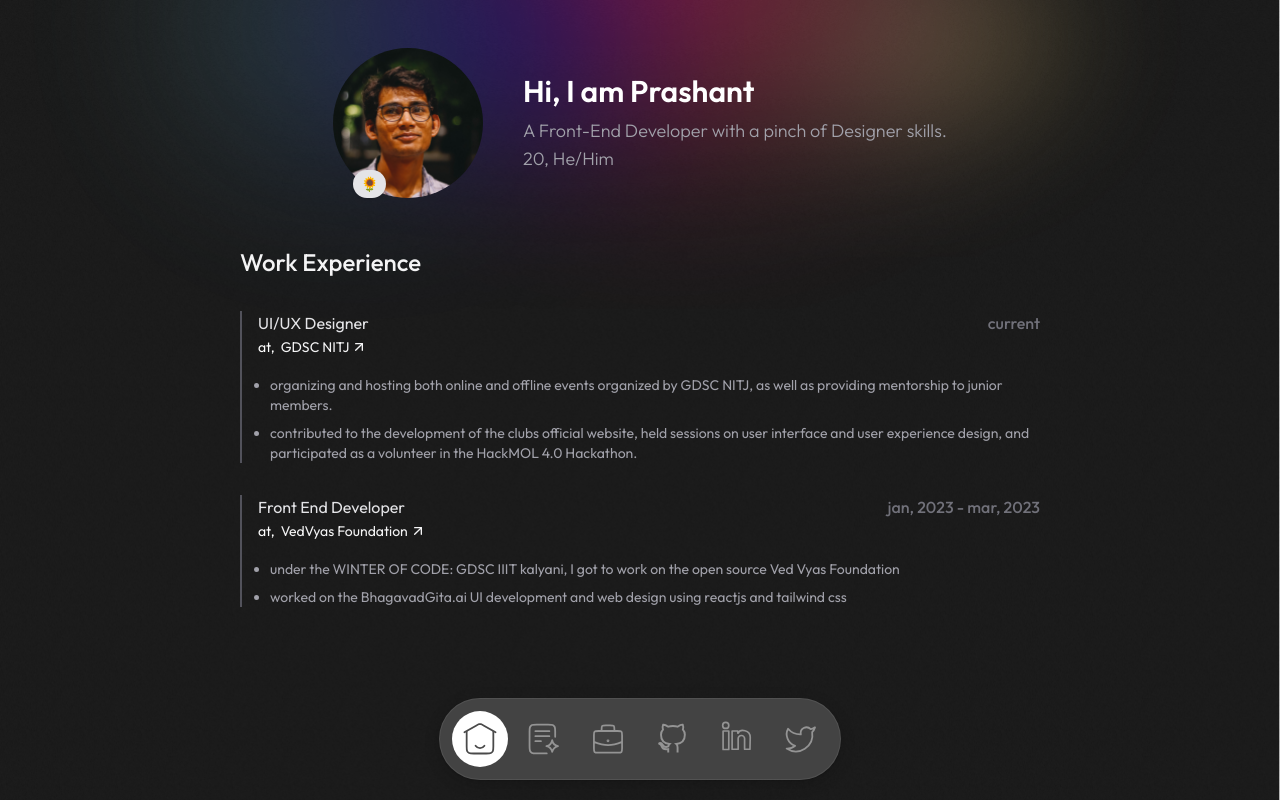
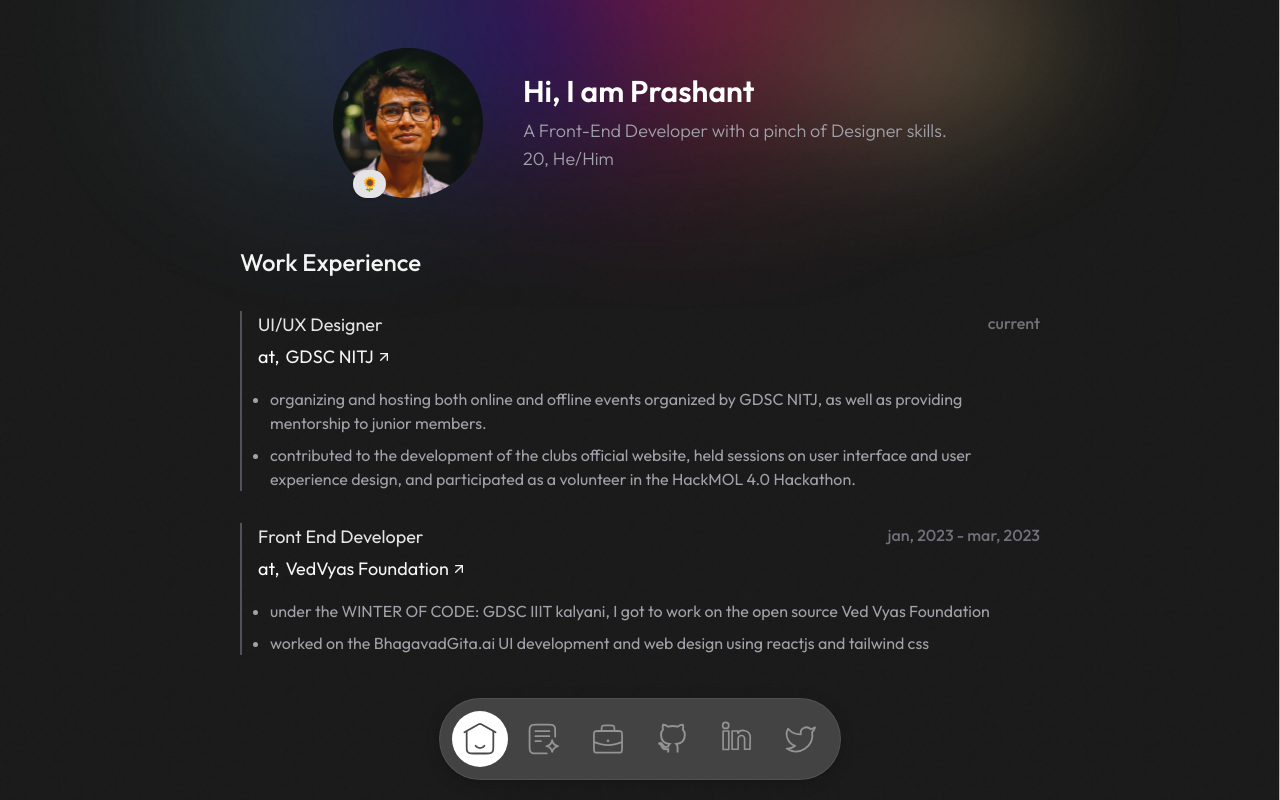
Before and after one commit to prash240303/Portfolio-Prashant, a React (Vite) app: page /projects in a window 1280 px wide. Built offline with nearby package versions, Linux system fonts and the light colour scheme.

Commit message:
fixed navbar bug

```diff
--- a/src/Styles/Navbar.css
+++ b/src/Styles/Navbar.css
@@ -9,5 +9,5 @@
   }
 
   .nav-item.active {
-    background-color: white !important;
+    background-color: white ;
   }
--- a/src/components/Experience.jsx
+++ b/src/components/Experience.jsx
@@ -2,16 +2,16 @@ import React from "react";
 
 function Experience({ role, companyName, companyLink ,timeLine,  descLine1 ,descLine2 }) {
   return (
-    <div className="experience-item border-l-2 pl-4 border-zinc-600 hover:border-zinc-100 cursor-default transition-all">
+    <div className="experience-item border-l-2 pl-4 border-zinc-600 hover:border-zinc-100 cursor-default transition-all ">
       <div className="flex flex-row items-start justify-between max-md:flex-col max-md:justify-start max-md:gap-2 max-sm:w-[320px]">
         <span>
-          <h3 className="experience-title font-normal text-zinc-200 capitalize w-[46ch] max-md:w-[30ch]">
+          <h3 className="experience-title font-normal text-lg text-zinc-200 capitalize w-[46ch] max-md:w-[30ch] mb-1">
             {role}
           </h3>
-          <p className="experience-org-details-wrapper text-sm flex flex-row items-center justify-start gap-1.5">
+          <p className="experience-org-details-wrapper  text-lg flex flex-row items-center justify-start gap-1.5">
             at,
             <a
-              className="flex flex-row items-center justify-start gap-0.5 transition-all text-zinc-100 hover:text-zinc-500 hover:gap-1 active:text-zinc-800 font-normal text-sm"
+              className="flex flex-row items-center justify-start gap-0.5 transition-all text-zinc-100 hover:text-zinc-500 hover:gap-1 active:text-zinc-800 font-normal text-lg "
               target="_blank"
               href={companyLink}
             >
@@ -39,10 +39,10 @@ function Experience({ role, companyName, companyLink ,timeLine,  descLine1 ,desc
         </p>
       </div>
       <ul className="experience-description-list-content-wrapper mt-4 flex flex-col items-start justify-start gap-2 pl-3">
-        <li className="font-normal text-zinc-400 text-sm list-disc list-outside">
+        <li className="font-normal text-zinc-400 text-base list-disc list-outside">
           {descLine1}
         </li>
-        <li className="font-normal text-zinc-400 text-sm list-disc list-outside">
+        <li className="font-normal text-zinc-400 text-base list-disc list-outside">
           {descLine2}
         </li>
       </ul>
--- a/src/components/Navbar.jsx
+++ b/src/components/Navbar.jsx
@@ -35,28 +35,28 @@ function Navbar() {
         <button
           key={tab.id}
           onClick={() => handleTabClick(tab)}
-          className={`nav-item ${activeTab === tab.id ? "active" : ""} relative rounded-full transition focus-visible:outline-2`}
-          style={{
-            WebkitTapHighlightColor: "transparent",
-          }}
+          className={`nav-item ${activeTab === tab.id ? "active" : " "} relative rounded-full transition `}
+          // style={{
+          //   WebkitTapHighlightColor: "transparent",
+          // }}
         >
           {activeTab === tab.id && (
             <motion.span
               layoutId="bubble"
-              className="absolute inset-0 z-10 contrast-100  rounded-full  mix-blend-difference"
+              className="absolute inset-0 z-10   rounded-full "
               transition={{ type: "spring", bounce: 0.2, duration: 0.6 }}
             />
           )}
 
           {tab.urlStatus ? (
             <a href={tab.url} target="_blank" >
-              <div className="flex items-center hover:bg-[#383838] rounded-full justify-center p-1 md:p-2">
+              <div className="flex items-center rounded-full justify-center hover:bg-[#00000013] p-1 md:p-2">
                 <img src={tab.label} alt="" className={`${activeTab === tab.id? "brightness-50":"brightness-100"} w-8 md:w-10`}  />
               </div>
             </a>
           ) : (
             <Link to={tab.link}>
-              <div className="flex items-center hover:bg-[#383838] rounded-full justify-center p-1 md:p-2">
+              <div className="flex items-center rounded-full justify-center hover:bg-[#00000013] p-1 md:p-2">
                 <img src={tab.label} alt="" className={`${activeTab === tab.id? "brightness-50":"brightness-100"} w-8 md:w-10`}/>
               </div>
             </Link>
--- a/src/index.css
+++ b/src/index.css
@@ -67,16 +67,23 @@
 }
 
 
-:root::-webkit-scrollbar
-{
-	width: 12px;
+/* General scrollbar styles */
+::-webkit-scrollbar {
+  width: 12px;
   background: #1e1e1e;
 }
 
-:root::-webkit-scrollbar-thumb{
+/* Styles for the scrollbar thumb (draggable part) */
+::-webkit-scrollbar-thumb {
   border-radius: 10px;
-	-webkit-box-shadow: inset 0 0 6px rgba(0,0,0,.3);
-	background-color: #555;}
+  box-shadow: inset 0 0 6px rgba(0, 0, 0, 0.3);
+  background-color: #555;
+}
+
+/* For Firefox */
+/* The scrollbar width and background color */
+/* Note that Firefox does not support customizing the scrollbar thumb style */
+/* For older versions of Firefox, you may use -moz prefix */
 
 .custom-gradient:hover{
 background: var(--hover-bg);
--- a/src/pages/Home.jsx
+++ b/src/pages/Home.jsx
@@ -50,14 +50,21 @@ function Home() {
       year: "2023",
       description: "A free svg icons hosting website build on React.js",
       image: "./projects/iconify.png",
-      githubUrl: "https://github.com/prash240303/React-Router-miniwebsite",
+      githubUrl: "https://github.com/prash240303/Iconify-Icons",
+    },
+    {
+      title: "Pixel perfect confrence website",
+      year: "2023",
+      description: "confrence website frontend made for Pixel Perfect Hackathon",
+      image: "./projects/confrence.png",
+      githubUrl: "https://pixel-perfect-website-team-zenith.vercel.app/",
     },
     {
       title: "Minecraft Clone",
       year: "2023",
       description: "A minecraft clone build with 3.js with 5 available block textures",
       image: "./projects/minecraft.png",
-      githubUrl: "https://github.com/prash240303/Gradify-Figma-plugin",
+      githubUrl: "https://github.com/prash240303/Minecraft-Clone-3.js",
     },
     {
       title: "Gradify Gradients",
@@ -71,21 +78,21 @@ function Home() {
       year: "2023",
       description: "An awesome app for renting decked-out travel vans for your next road trip adventure! 🚐",
       image: "./projects/vanslife.png",
-      githubUrl: "https://github.com/prash240303/Gradify-Figma-plugin",
+      githubUrl: "https://github.com/prash240303/React-Router-miniwebsite",
     },
     {
       title: "TRAVEL CREW - A Flutter App Built with Appwrite ",
       year: "2023",
       description: "A flutter app built on Appwrite cloud to find travel partners",
       image: "./projects/travelcrew.png",
-      githubUrl: "https://github.com/prash240303/Gradify-Figma-plugin",
+      githubUrl: "https://github.com/YuvrajSingh3110/travel_crew",
     },
     {
       title: "Equilibria ",
       year: "2023",
       description: "A Kotlin app build to manage your daily schedule",
       image: "./projects/equilbria.png",
-      githubUrl: "https://github.com/prash240303/Gradify-Figma-plugin",
+      githubUrl: "https://github.com/prash240303/equilibria",
     },
   ];
 
--- a/src/pages/Projects.jsx
+++ b/src/pages/Projects.jsx
@@ -97,7 +97,7 @@ function Projects() {
         <h2 className="about-heading  mt-6 leading-snug font-medium text-2xl text-zinc-100">
         Work Experience
         </h2>
-        <section className="experience-item-list-wrapper mt-4 grid grid-cols-1 justify-start gap-8 text-white">
+        <section className="experience-item-list-wrapper mt-4 grid grid-cols-1 justify-start gap-8 text-white md:mb-10 mb-0 ">
           <Experience
             role="UI/UX designer"
             companyName="GDSC NITJ"
```
Also changed, not shown: public/projects/confrence.png (added).
